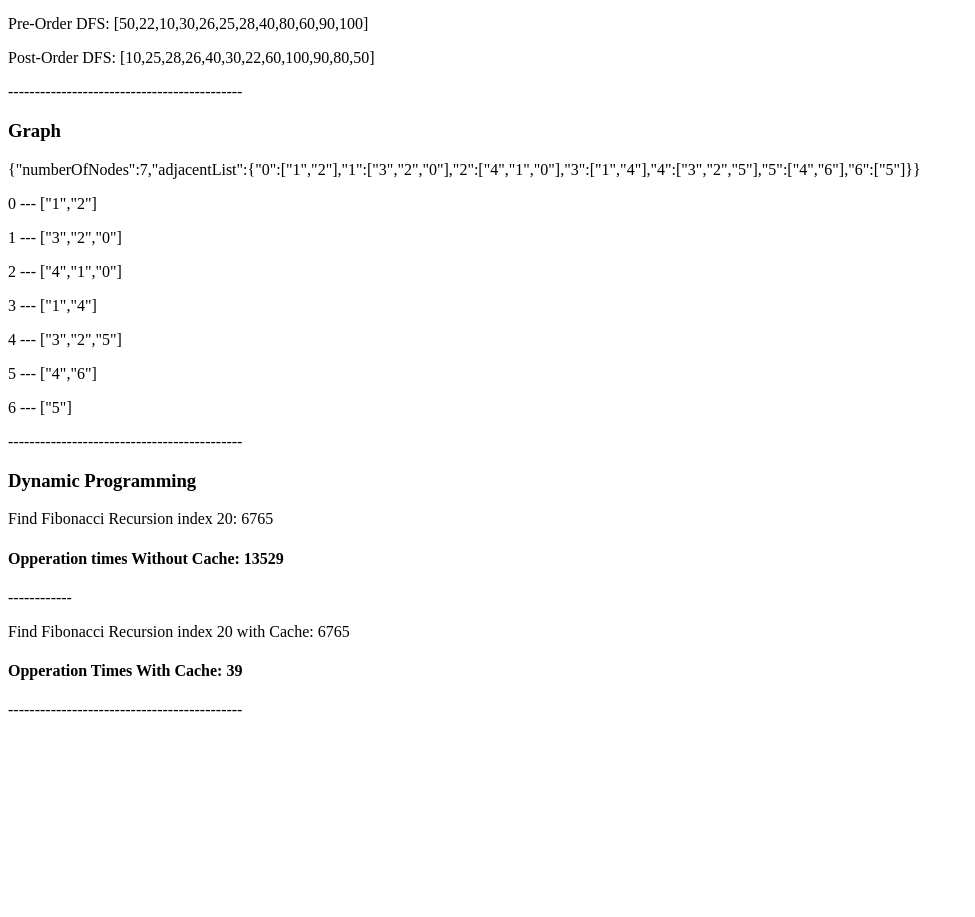
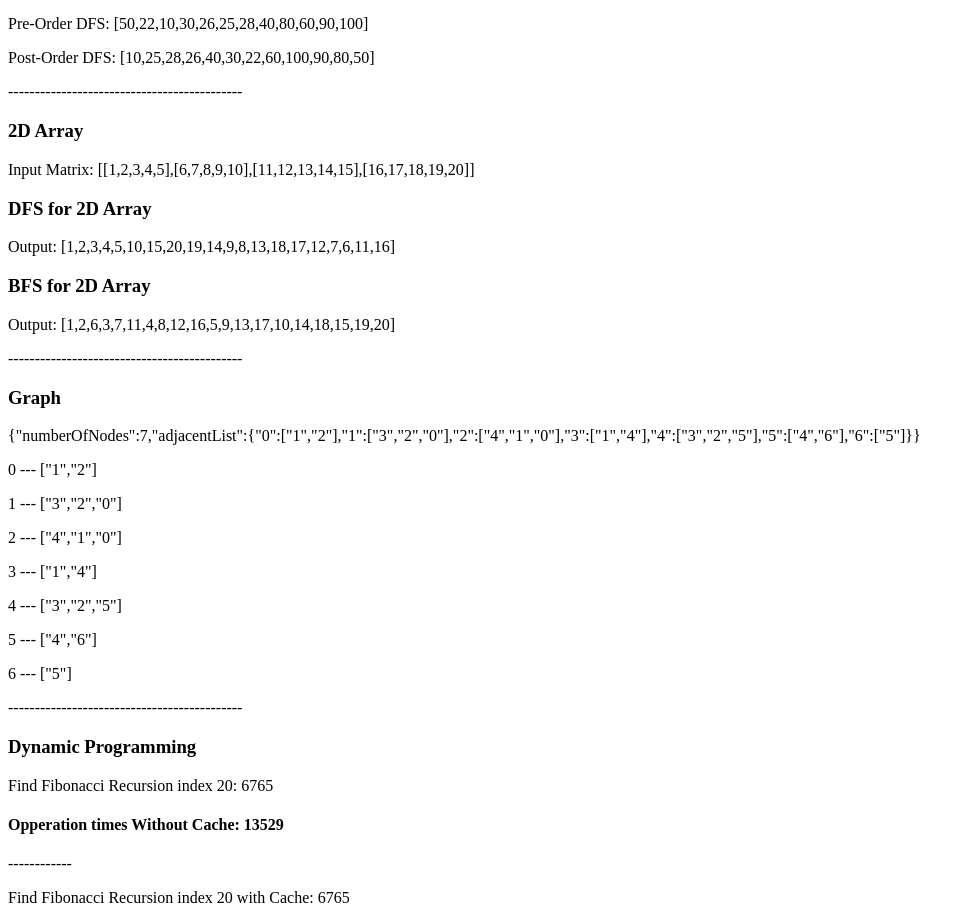
Before and after one commit to Steven-CheungSiuFung/Data-Structure-and-Algorithms, a React (Create React App) app: page / in a window 1280 px wide. Shown: the part 2324-3241 px from the top of the page, without its empty margins (0-975 px from the left). Before the commit the page ends 3059 px from the top, so only its background shows below. Built offline with nearby package versions, Linux system fonts and the light colour scheme.

Commit message:
2D-Array, DFS, BFS

```diff
--- a/src/App.js
+++ b/src/App.js
@@ -7,6 +7,7 @@ import Queue from "./components/Queue/Queue.component";
 import BinarySearchTree from "./components/Trees/BinarySearchTree/BinarySearchTree.component";
 import Graph from "./components/Graph/Graph.component";
 import DynamicProgramming from "./components/DynamicProgramming/DynamicProgramming.component";
+import TwoDArray from "./components/2d-array/2d-array.component";
 
 import "./App.css";
 
@@ -29,6 +30,8 @@ function App() {
       <p>--------------------------------------------</p>
       <BinarySearchTree />
       <p>--------------------------------------------</p>
+      <TwoDArray />
+      <p>--------------------------------------------</p>
       <Graph />
       <p>--------------------------------------------</p>
       <DynamicProgramming />
--- /dev/null
+++ b/src/components/2d-array/2d-array.component.js
@@ -0,0 +1,90 @@
+import React from "react";
+
+const TwoDArray = () => {
+  const TwoD = [
+    [1, 2, 3, 4, 5],
+    [6, 7, 8, 9, 10],
+    [11, 12, 13, 14, 15],
+    [16, 17, 18, 19, 20],
+  ];
+
+  const direaction = [
+    [-1, 0],
+    [0, 1],
+    [1, 0],
+    [0, -1],
+  ];
+
+  // DFS for 2D-Array
+  const dfs = (matrix, row, col, seen, values) => {
+    if (
+      row < 0 ||
+      row >= matrix.length ||
+      col < 0 ||
+      col >= matrix[0].length ||
+      seen[row][col]
+    )
+      return;
+    values.push(matrix[row][col]);
+    seen[row][col] = true;
+    for (let i = 0; i < direaction.length; i++) {
+      const currentDir = direaction[i];
+      dfs(matrix, row + currentDir[0], col + currentDir[1], seen, values);
+    }
+  };
+
+  const traversalDFS = (matrix) => {
+    const values = [];
+    const seen = new Array(matrix.length)
+      .fill(0)
+      .map(() => new Array(matrix[0].length).fill(false));
+    dfs(matrix, 0, 0, seen, values);
+    return values;
+    // T: O(n);
+    // S: O(n);
+  };
+
+  // BFS for 2D-Array
+  const traversalBFS = (matrix) => {
+    const q = [[0, 0]];
+    const values = [];
+    const seen = new Array(matrix.length)
+      .fill(0)
+      .map(() => new Array(matrix[0].length).fill(false));
+    while (q.length) {
+      const currentNode = q.shift();
+      const row = currentNode[0];
+      const col = currentNode[1];
+      if (
+        row < 0 ||
+        row >= matrix.length ||
+        col < 0 ||
+        col >= matrix[0].length ||
+        seen[row][col]
+      )
+        continue;
+      seen[row][col] = true;
+      values.push(matrix[row][col]);
+      for (let i = 0; i < direaction.length; i++) {
+        const currentDir = direaction[i];
+        q.push([row + currentDir[0], col + currentDir[1]]);
+      }
+    }
+    return values;
+    // T: O(n);
+    // S: O(n);
+  };
+
+  return (
+    <div>
+      <h3>2D Array</h3>
+      <p>Input Matrix: {JSON.stringify(TwoD)}</p>
+      <h3>DFS for 2D Array</h3>
+      <p>Output: {JSON.stringify(traversalDFS(TwoD))}</p>
+      <h3>BFS for 2D Array</h3>
+      <p>Output: {JSON.stringify(traversalBFS(TwoD))}</p>
+    </div>
+  );
+};
+
+export default TwoDArray;
```
